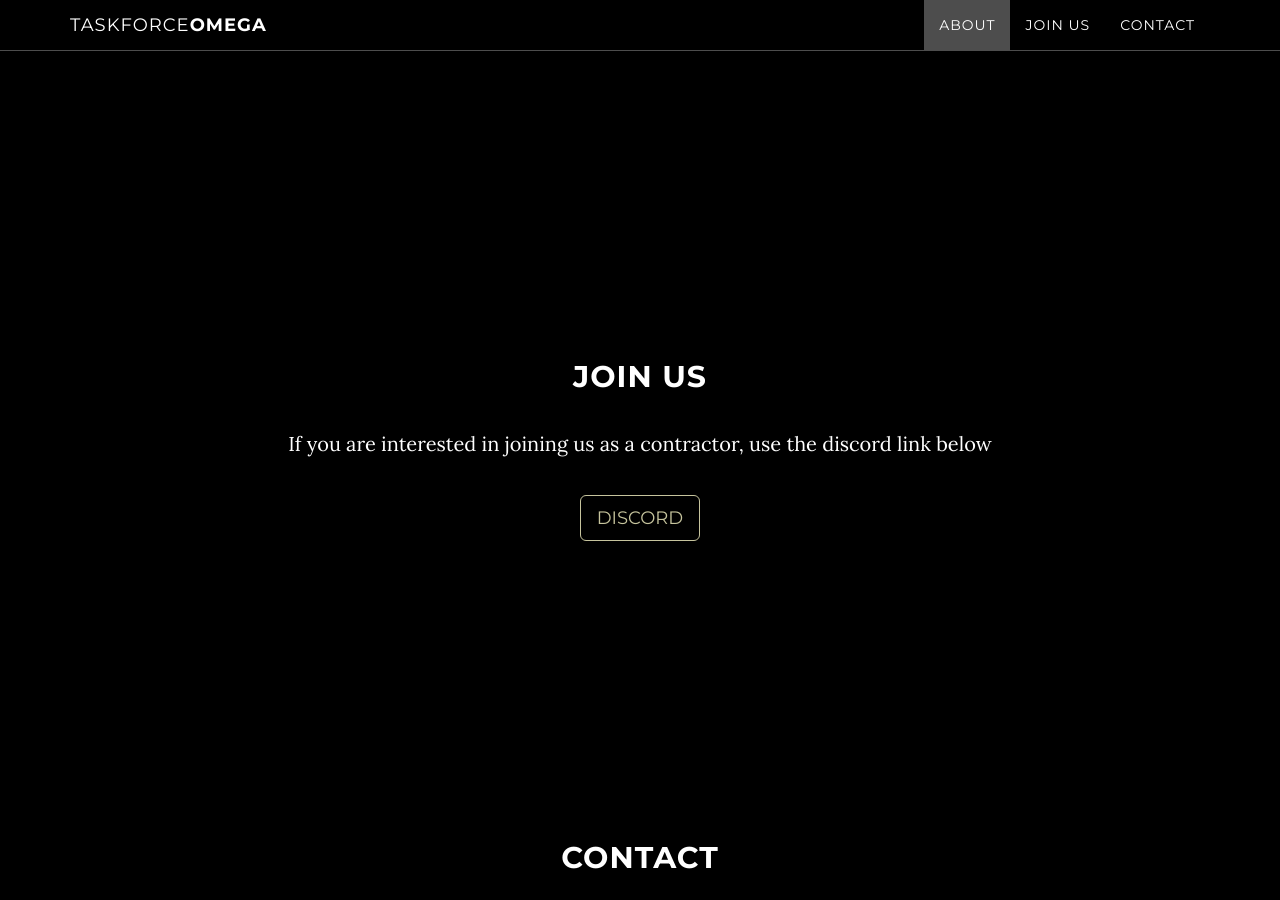
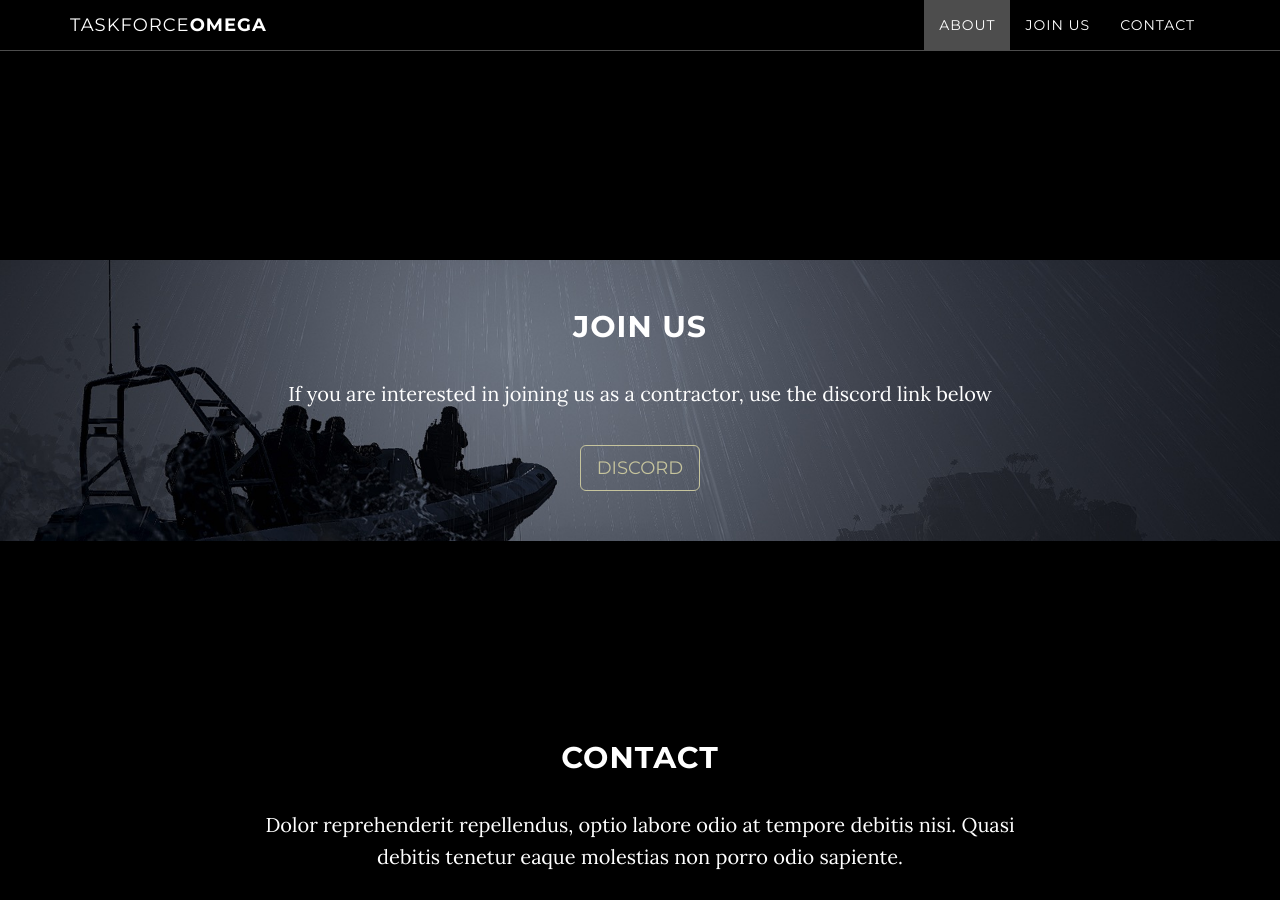
Before and after one commit to taskforceomega/taskforceomega.github.io, a Jekyll site: the page built from index.html, in a window 1280 px wide and 900 px high, scrolled down 1504 px. Built offline with Jekyll 4.4.1, drawn with Linux system fonts in a browser that asks for light colours.

Commit message:
Update join.html

```diff
--- a/_includes/join.html
+++ b/_includes/join.html
@@ -1,6 +1,6 @@
     <!-- Download Section -->
     <section id="join" class="content-section text-center">
-        <div class="download-section">
+        <div class="join-section">
             <div class="container">
                 <div class="col-lg-8 col-lg-offset-2">
                     <h2>Join Us</h2>
```
